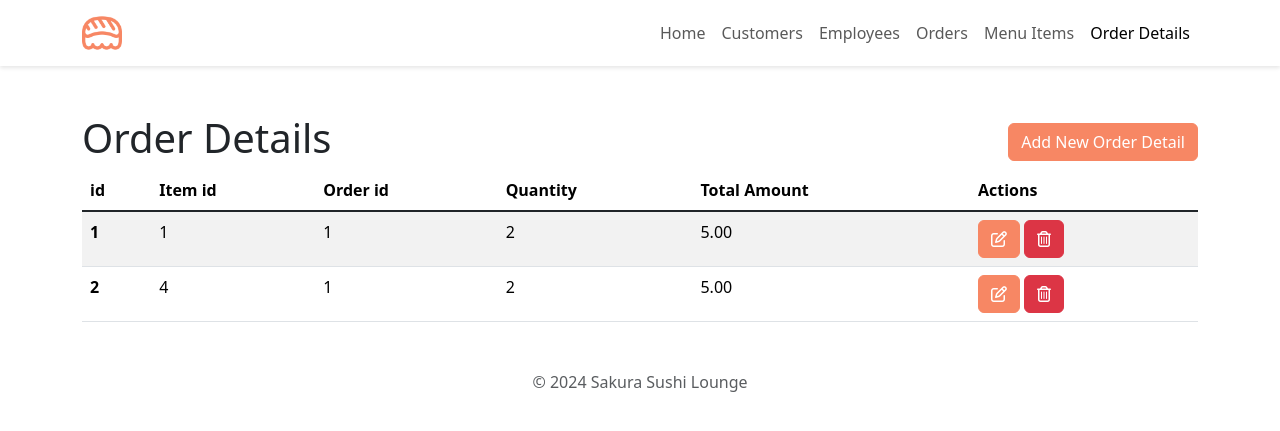
After one commit to cameronchafin/sakura, a Flask app: page /order_details in a window 1280 px wide. The commit adds this page. Shown: the top 431 px of the page. Run offline with Flask 3, Linux system fonts and the light colour scheme; some libraries are stand-ins or nearby versions.

Commit message:
Order Details table

```diff
--- a/app.py
+++ b/app.py
@@ -50,6 +50,14 @@ def menu():
     return render_template('menu.html', year=year)
 
 
+@app.route('/order_details')
+def order_details():
+    """
+    Render the order details page of the application.
+    """
+    return render_template('order_details.html', year=year)
+
+
 # Listener
 if __name__ == "__main__":
 
--- a/templates/base.html
+++ b/templates/base.html
@@ -39,7 +39,8 @@
                         <a class="nav-link {% if request.path == url_for('customers') %}active{% endif %}" href="{{ url_for('customers') }}">Customers</a>
                         <a class="nav-link {% if request.path == url_for('employees') %}active{% endif %}" href="{{ url_for('employees') }}">Employees</a>
                         <a class="nav-link {% if request.path == url_for('orders') %}active{% endif %}" href="{{ url_for('orders') }}">Orders</a>
-                        <a class="nav-link {% if request.path == url_for('menu') %}active{% endif %}" href="{{ url_for('menu') }}">Menu</a>
+                        <a class="nav-link {% if request.path == url_for('menu') %}active{% endif %}" href="{{ url_for('menu') }}">Menu Items</a>
+                        <a class="nav-link {% if request.path == url_for('order_details') %}active{% endif %}" href="{{ url_for('order_details') }}">Order Details</a>
                     </div>
                 </div>
             </div>
--- a/templates/menu.html
+++ b/templates/menu.html
@@ -234,11 +234,11 @@ Menu
     <div class="modal-dialog">
       <div class="modal-content">
         <div class="modal-header">
-          <h1 class="modal-title fs-5" id="deleteModalLabel">Delete Employee</h1>
+          <h1 class="modal-title fs-5" id="deleteModalLabel">Delete Menu Item</h1>
           <button type="button" class="btn-close" data-bs-dismiss="modal" aria-label="Close"></button>
         </div>
         <div class="modal-body">
-          Are you sure you want to delete this employee?
+          Are you sure you want to delete this menu item?
         </div>
         <div class="modal-footer">
           <button type="button" class="btn custom-outline" data-bs-dismiss="modal">Cancel</button>
--- /dev/null
+++ b/templates/order_details.html
@@ -0,0 +1,160 @@
+{% extends 'base.html' %}
+
+{% block title %}
+Order Details
+{% endblock %}
+
+{% block content %}
+
+<div class="container my-5">
+    <div class="d-flex align-items-center justify-content-between">
+        <h1>Order Details</h1>
+    <!-- Button trigger for add order detail modal -->
+    <button type="button" class="btn custom-solid" data-bs-toggle="modal" data-bs-target="#addOrderDetailModal">
+        Add New Order Detail
+    </button>
+    </div>
+
+    <!-- Order Details Table -->
+    <table class="table table-striped table-hover">
+        <thead>
+          <tr>
+            <th scope="col">id</th>
+            <th scope="col">Item id</th>
+            <th scope="col">Order id</th>
+            <th scope="col">Quantity</th>
+            <th scope="col">Total Amount</th>
+            <th scope="col">Actions</th>
+          </tr>
+        </thead>
+        <tbody class="table-group-divider">
+          <tr>
+            <th scope="row">1</th>
+            <td>1</td>
+            <td>1</td>
+            <td>2</td>
+            <td>5.00</td>
+            <td>
+                <!-- Button trigger for edit order details modal -->
+                <button type="button" class="btn custom-solid" data-bs-toggle="modal" data-bs-target="#editOrderDetailModal">
+                    <i class="fa-regular fa-pen-to-square"></i>
+                </button>
+                <!-- Button trigger for delete modal -->
+                <button type="button" class="btn btn-danger" data-bs-toggle="modal" data-bs-target="#deleteModal">
+                    <i class="fa-regular fa-trash-can"></i>
+                </button>
+            </td>
+          </tr>
+          <tr>
+            <th scope="row">2</th>
+            <td>4</td>
+            <td>1</td>
+            <td>2</td>
+            <td>5.00</td>
+            <td>
+                <!-- Button trigger for edit order details modal -->
+                <button type="button" class="btn custom-solid" data-bs-toggle="modal" data-bs-target="#editOrderDetailModal">
+                    <i class="fa-regular fa-pen-to-square"></i>
+                </button>
+                <!-- Button trigger for delete modal -->
+                <button type="button" class="btn btn-danger" data-bs-toggle="modal" data-bs-target="#deleteModal">
+                    <i class="fa-regular fa-trash-can"></i>
+                </button>
+            </td>
+          </tr>
+        </tbody>
+      </table>
+</div>
+
+<!-- Add Order Detail Modal -->
+<div class="modal fade" id="addOrderDetailModal" tabindex="-1" aria-labelledby="addOrderDetailModalLabel" aria-hidden="true">
+    <div class="modal-dialog">
+      <div class="modal-content">
+        <div class="modal-header">
+          <h1 class="modal-title fs-5" id="addOrderDetailModalLabel">Add New Order Detail</h1>
+          <button type="button" class="btn-close" data-bs-dismiss="modal" aria-label="Close"></button>
+        </div>
+        <div class="modal-body">
+            <form>
+                <div class="mb-3">
+                  <label for="inputItemId" class="form-label">Item id</label>
+                  <input type="text" class="form-control" id="inputItemId" placeholder="Item id">
+                </div>
+                <div class="mb-3">
+                    <label for="inputOrderId" class="form-label">Order id</label>
+                    <input type="text" class="form-control" id="inputOrderId" placeholder="Order id">
+                </div>
+                <div class="mb-3">
+                    <label for="inputQuantity" class="form-label">Quantity</label>
+                    <input type="text" class="form-control" id="inputQuantity" placeholder="0">
+                </div>
+                <div class="mb-3">
+                    <label for="inputTotalAmount" class="form-label">Total Amount</label>
+                    <input type="text" class="form-control" id="inputTotalAmount" placeholder="00.00">
+                </div>
+            </form>
+        </div>
+        <div class="modal-footer">
+          <button type="button" class="btn custom-outline" data-bs-dismiss="modal">Cancel</button>
+          <button type="button" class="btn custom-solid">Add Order</button>
+        </div>
+      </div>
+    </div>
+</div>
+
+<!-- Edit Order Detail Modal -->
+<div class="modal fade" id="editOrderDetailModal" tabindex="-1" aria-labelledby="editOrderDetailModalLabel" aria-hidden="true">
+    <div class="modal-dialog">
+      <div class="modal-content">
+        <div class="modal-header">
+          <h1 class="modal-title fs-5" id="editOrderDetailModalLabel">Edit Order Detail</h1>
+          <button type="button" class="btn-close" data-bs-dismiss="modal" aria-label="Close"></button>
+        </div>
+        <div class="modal-body">
+            <form>
+                <div class="mb-3">
+                  <label for="inputItemId" class="form-label">Item id</label>
+                  <input type="text" class="form-control" id="inputItemId" placeholder="Item id">
+                </div>
+                <div class="mb-3">
+                    <label for="inputOrderId" class="form-label">Order id</label>
+                    <input type="text" class="form-control" id="inputOrderId" placeholder="Order id">
+                </div>
+                <div class="mb-3">
+                    <label for="inputQuantity" class="form-label">Quantity</label>
+                    <input type="text" class="form-control" id="inputQuantity" placeholder="0">
+                </div>
+                <div class="mb-3">
+                    <label for="inputTotalAmount" class="form-label">Total Amount</label>
+                    <input type="text" class="form-control" id="inputTotalAmount" placeholder="00.00">
+                </div>
+            </form>
+        </div>
+        <div class="modal-footer">
+          <button type="button" class="btn custom-outline" data-bs-dismiss="modal">Cancel</button>
+          <button type="button" class="btn custom-solid">Save Order Detail</button>
+        </div>
+      </div>
+    </div>
+</div>
+
+<!-- Delete Modal -->
+<div class="modal fade" id="deleteModal" tabindex="-1" aria-labelledby="deleteModalLabel" aria-hidden="true">
+    <div class="modal-dialog">
+      <div class="modal-content">
+        <div class="modal-header">
+          <h1 class="modal-title fs-5" id="deleteModalLabel">Delete Order Detail</h1>
+          <button type="button" class="btn-close" data-bs-dismiss="modal" aria-label="Close"></button>
+        </div>
+        <div class="modal-body">
+          Are you sure you want to delete this Order Detail?
+        </div>
+        <div class="modal-footer">
+          <button type="button" class="btn custom-outline" data-bs-dismiss="modal">Cancel</button>
+          <button type="button" class="btn btn-danger">Delete</button>
+        </div>
+      </div>
+    </div>
+</div>
+
+{% endblock %}
--- a/templates/orders.html
+++ b/templates/orders.html
@@ -184,11 +184,11 @@ Orders
     <div class="modal-dialog">
       <div class="modal-content">
         <div class="modal-header">
-          <h1 class="modal-title fs-5" id="deleteModalLabel">Delete Employee</h1>
+          <h1 class="modal-title fs-5" id="deleteModalLabel">Delete Order</h1>
           <button type="button" class="btn-close" data-bs-dismiss="modal" aria-label="Close"></button>
         </div>
         <div class="modal-body">
-          Are you sure you want to delete this employee?
+          Are you sure you want to delete this order?
         </div>
         <div class="modal-footer">
           <button type="button" class="btn custom-outline" data-bs-dismiss="modal">Cancel</button>
```
